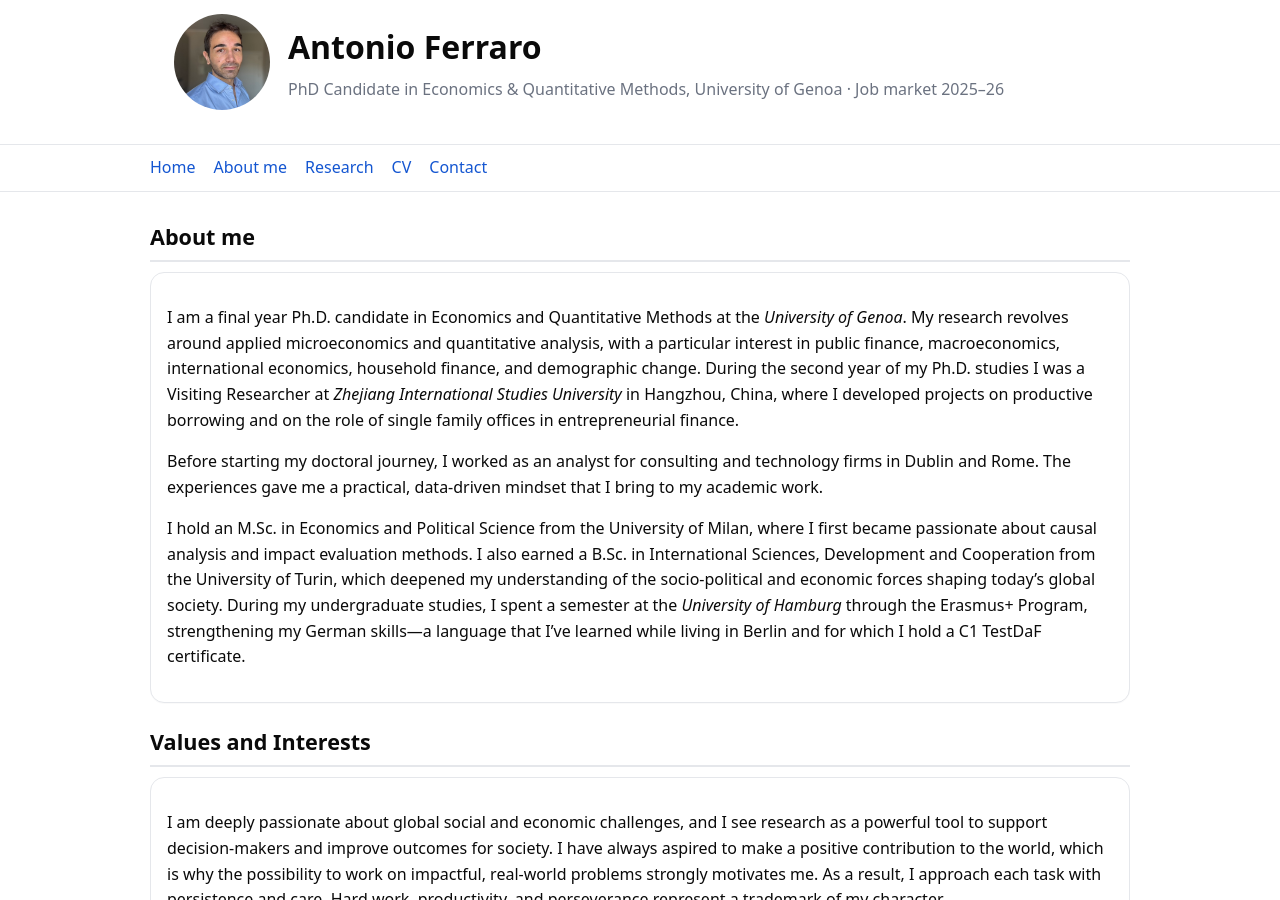
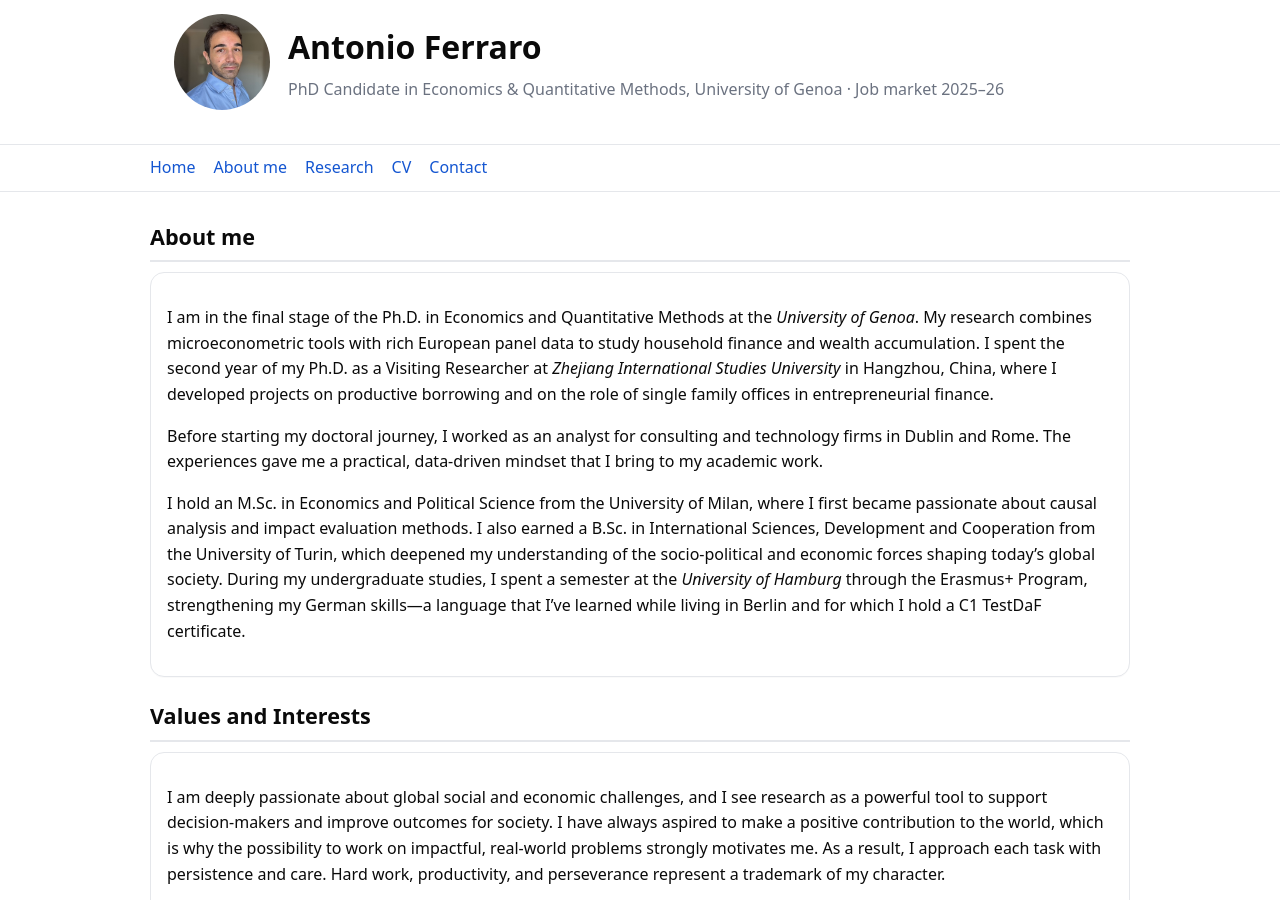
Before and after one commit to ferraroantonio/ferraroantonio.github.io, a Jekyll site: the page built from about.md, in a window 1280 px wide and 900 px high. Built offline with Jekyll 4.4.1, drawn with Linux system fonts in a browser that asks for light colours.

Commit message:
Update about.md

```diff
--- a/about.md
+++ b/about.md
@@ -8,7 +8,7 @@ description: "More about Antonio Ferraro — background, research journey, and m
 <section id="about-full">
   <h2>About me</h2>
   <div class="card">
-    <p>I am a final year Ph.D. candidate in Economics and Quantitative Methods at the <em>University of Genoa</em>. My research revolves around applied microeconomics and quantitative analysis, with a particular interest in public finance, macroeconomics, international economics, household finance, and demographic change. During the second year of my Ph.D. studies I was a Visiting Researcher at <em>Zhejiang International Studies University</em> in Hangzhou, China, where I developed projects on productive borrowing and on the role of single family offices in entrepreneurial finance.</p>
+    <p>I am in the final stage of the Ph.D. in Economics and Quantitative Methods at the <em>University of Genoa</em>.  My research combines microeconometric tools with rich European panel data to study household finance and wealth accumulation. I spent the second year of my Ph.D. as a Visiting Researcher at <em>Zhejiang International Studies University</em> in Hangzhou, China, where I developed projects on productive borrowing and on the role of single family offices in entrepreneurial finance.</p>
 
     <p>Before starting my doctoral journey, I worked as an analyst for consulting and technology firms in Dublin and Rome. The experiences gave me a practical, data-driven mindset that I bring to my academic work.</p>
 
```
